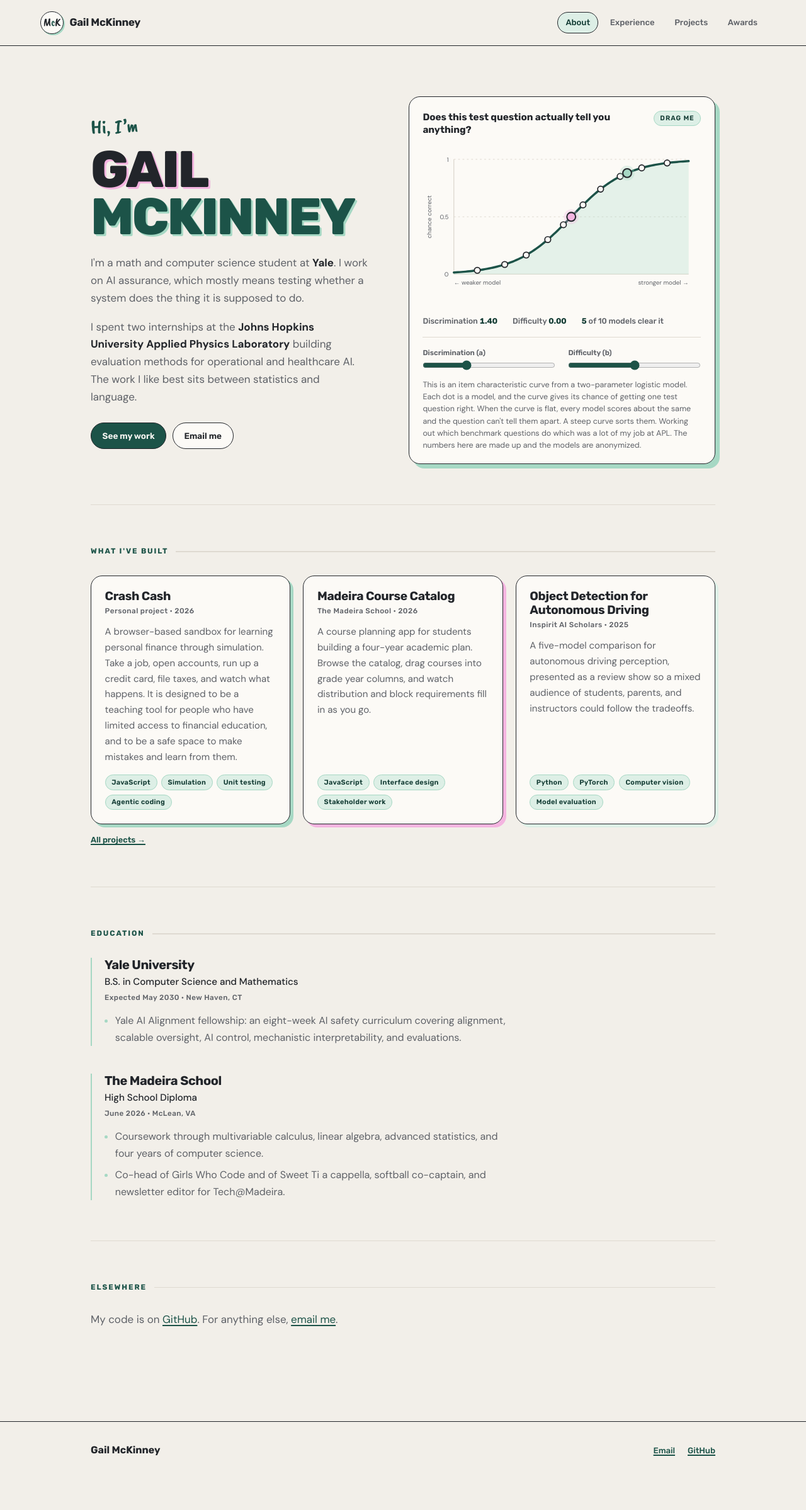
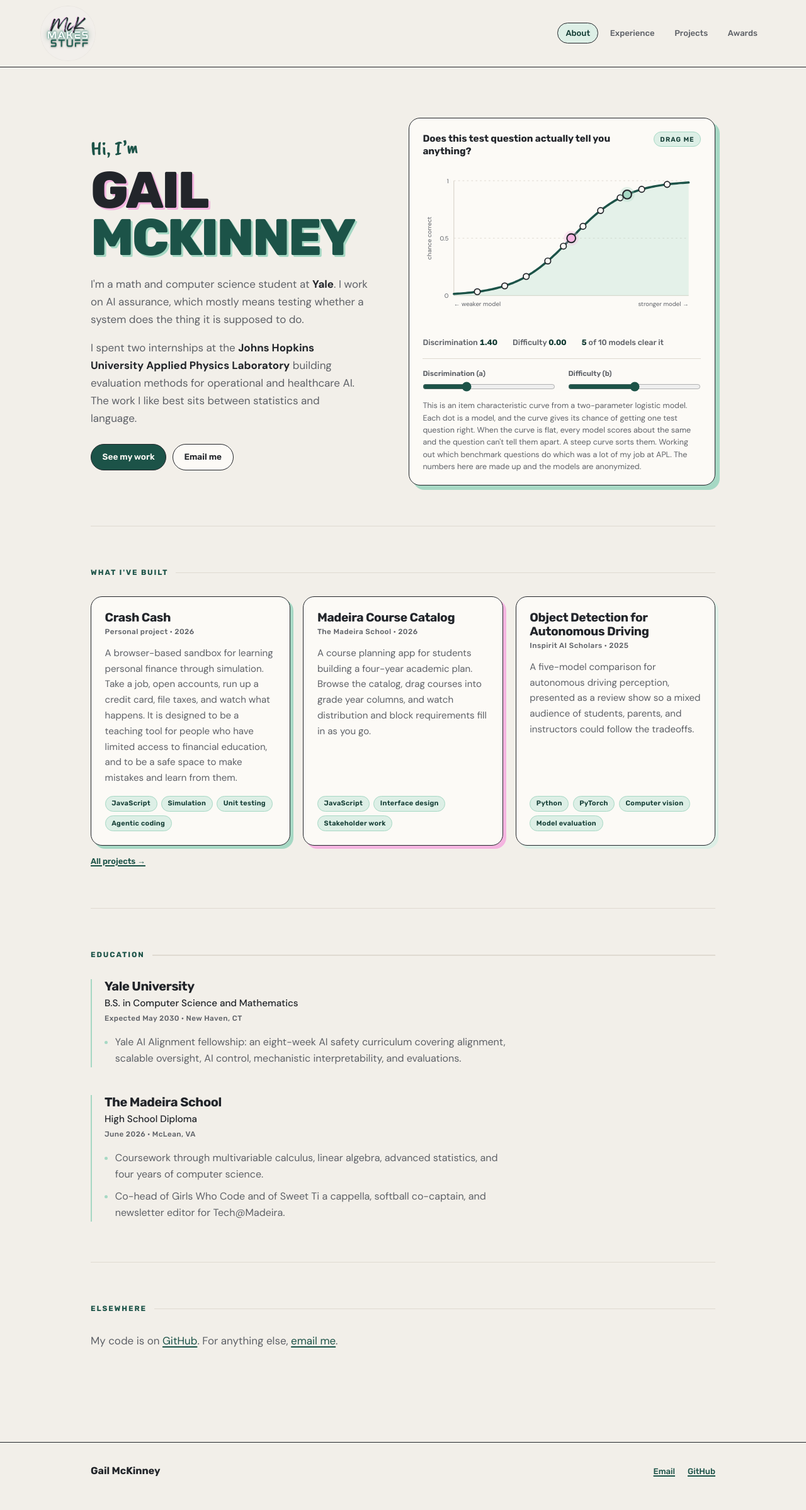
Before and after one commit to mck-makes-stuff/mck-makes-stuff.github.io, a Jekyll site: the page built from index.html, in a window 1280 px wide. Shown: the whole page at 63% size. Built offline with Jekyll 4.4.1, drawn with Linux system fonts in a browser that asks for light colours; before the commit the page ends 2364 px from its top, so only the background shows below that.

Commit message:
Use the real McK Makes Stuff logo in the masthead
Replaces the CSS approximation of the sticker with the actual artwork,
sized at 88px so the MAKES STUFF lockup stays readable. Anything near
56px turns the three lines to mush. The logo now stands alone in the bar
without the name beside it, and doubles as the favicon, so the old
hand-drawn favicon.svg is gone.

The artwork's cream ground matches the page background almost exactly,
so the mark reads as floating rather than as a pasted-on circle.

```diff
--- a/_layouts/default.html
+++ b/_layouts/default.html
@@ -6,7 +6,7 @@
   <title>{% if page.title and page.url != "/" %}{{ page.title }} · {{ site.title }}{% else %}{{ site.title }} · {{ site.tagline }}{% endif %}</title>
   <meta name="description" content="{{ site.description }}">
   <meta name="theme-color" content="#F2EFE9">
-  <link rel="icon" href="{{ '/assets/favicon.svg' | relative_url }}" type="image/svg+xml">
+  <link rel="icon" href="{{ '/assets/img/logo.png' | relative_url }}" type="image/png">
   <link rel="preconnect" href="https://fonts.googleapis.com">
   <link rel="preconnect" href="https://fonts.gstatic.com" crossorigin>
   <link href="https://fonts.googleapis.com/css2?family=Rubik:wght@500;600;700;800&family=DM+Sans:opsz,wght@9..40,400;9..40,500;9..40,700&family=Caveat+Brush&display=swap" rel="stylesheet">
@@ -18,8 +18,7 @@
 
 <header class="masthead">
   <a class="wordmark" href="{{ '/' | relative_url }}">
-    <span class="wordmark-mark" aria-hidden="true"><span class="mark-text">M<i>c</i>K</span></span>
-    <span class="wordmark-name">Gail McKinney</span>
+    <img src="{{ '/assets/img/logo.png' | relative_url }}" alt="Gail McKinney — home" width="56" height="56">
   </a>
   <nav aria-label="Primary">
     {% for item in site.nav %}
--- a/assets/css/style.css
+++ b/assets/css/style.css
@@ -63,7 +63,7 @@ a:hover { color: var(--ink); }
   gap: 0.75rem 1.5rem;
   align-items: center;
   justify-content: space-between;
-  padding: 1.1rem var(--gutter);
+  padding: 0.55rem var(--gutter);
   border-bottom: 1.5px solid var(--ink);
   background: var(--paper);
 }
@@ -71,45 +71,19 @@ a:hover { color: var(--ink); }
 .wordmark {
   display: inline-flex;
   align-items: center;
-  gap: 0.6rem;
   text-decoration: none;
-  color: var(--ink);
+  line-height: 0;
+  border-radius: 50%;
 }
 
-/* the little sticker mark, echoing the McK logo */
-.wordmark-mark {
-  display: grid;
-  place-items: center;
-  width: 2.3rem;
-  height: 2.3rem;
-  flex: none;
+.wordmark img {
+  width: 5.5rem;
+  height: 5.5rem;
+  display: block;
   border-radius: 50%;
-  border: 1.5px solid var(--ink);
-  background: var(--card);
-  box-shadow: 2px 2px 0 var(--mint);
-  transition: box-shadow 0.18s ease, transform 0.18s ease;
-  overflow: hidden;
+  transition: transform 0.18s ease;
 }
-.mark-text {
-  font-family: var(--script);
-  font-size: 1.15rem;
-  line-height: 1;
-  white-space: nowrap;
-  letter-spacing: -0.02em;
-  padding-bottom: 0.12em;
-}
-.mark-text i { font-style: normal; color: var(--pine); }
-.wordmark:hover .wordmark-mark {
-  box-shadow: 2px 2px 0 var(--pink);
-  transform: rotate(-6deg);
-}
-
-.wordmark-name {
-  font-family: var(--display);
-  font-weight: 700;
-  font-size: 1.05rem;
-  letter-spacing: -0.015em;
-}
+.wordmark:hover img { transform: rotate(-5deg) scale(1.04); }
 
 .masthead nav {
   display: flex;
@@ -527,6 +501,7 @@ h1, h2, h3 {
 @media (max-width: 34rem) {
   .masthead { flex-direction: column; align-items: flex-start; }
   .masthead nav { gap: 0.3rem; margin-left: -0.75rem; }
+  .wordmark img { width: 4.5rem; height: 4.5rem; }
   .explorer { box-shadow: 4px 4px 0 var(--mint); }
 }
 
```
Also changed, not shown: assets/favicon.svg (deleted), assets/img/logo.png (added).
